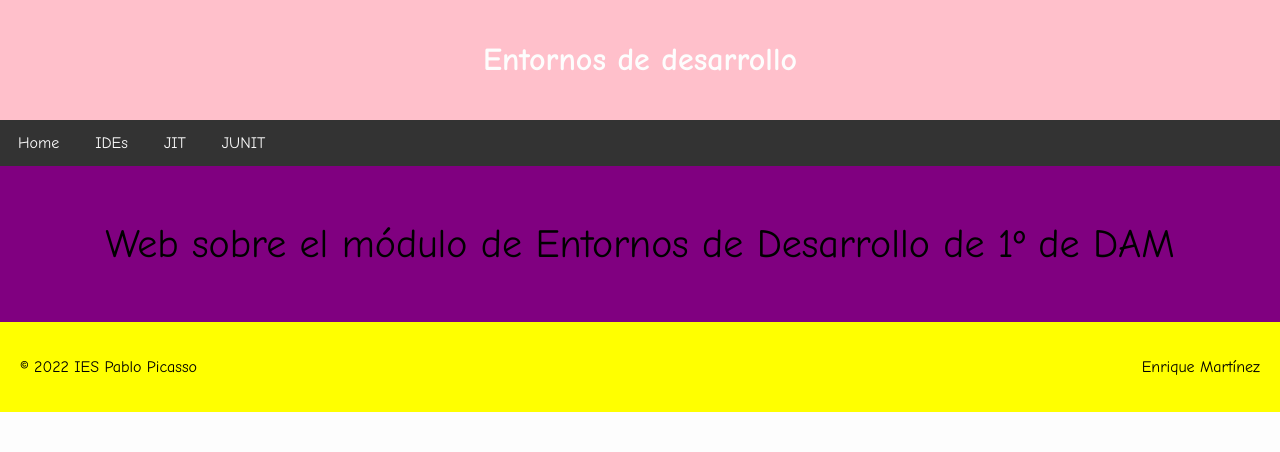
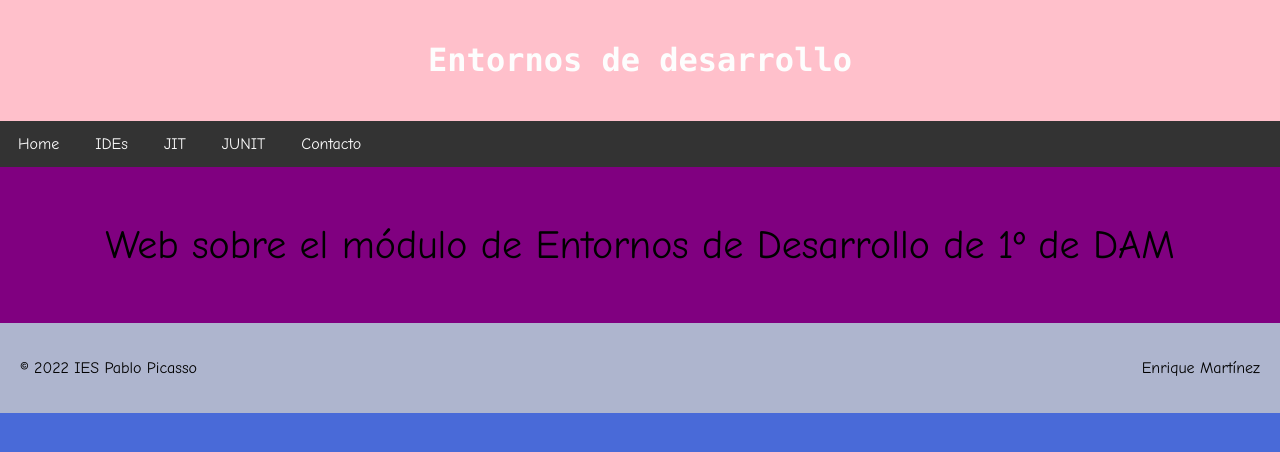
Before and after one commit to Samus5/TAREAEX1GIT_SFR, a plain HTML site: page index.html in a window 1280 px wide. Drawn offline with Linux system fonts and the light colour scheme.

Commit message:
Cambios en syles y añade contacto en index

```diff
--- a/index.html
+++ b/index.html
@@ -15,6 +15,7 @@
         <a href="#">IDEs</a>
         <a href="#">JIT</a>
         <a href="#">JUNIT</a>
+    	<a href="#">Contacto</a>
     </div>
     <div class="contenido">
 
--- a/style.css
+++ b/style.css
@@ -5,7 +5,7 @@ html{
 }
 
 body{
-    background-color: #fdfdfd;
+    background-color: #496ad8;
     height: 100%;
     margin:0;
     font-family: "Comic Sans MS", "Comic Sans", cursive;
@@ -16,7 +16,7 @@ body{
     color: #fdfdfd;
     text-align: center;
     padding: 20px;
-
+    font-family: "Lucida Console", "Courier New", "monospace";
 }
 
 .topnav{
@@ -48,7 +48,7 @@ body{
 
 .footer{
 
-    background-color: yellow;
+    background-color: #aeb5ce;
     padding: 20px;
     clear: both;
 }
```
